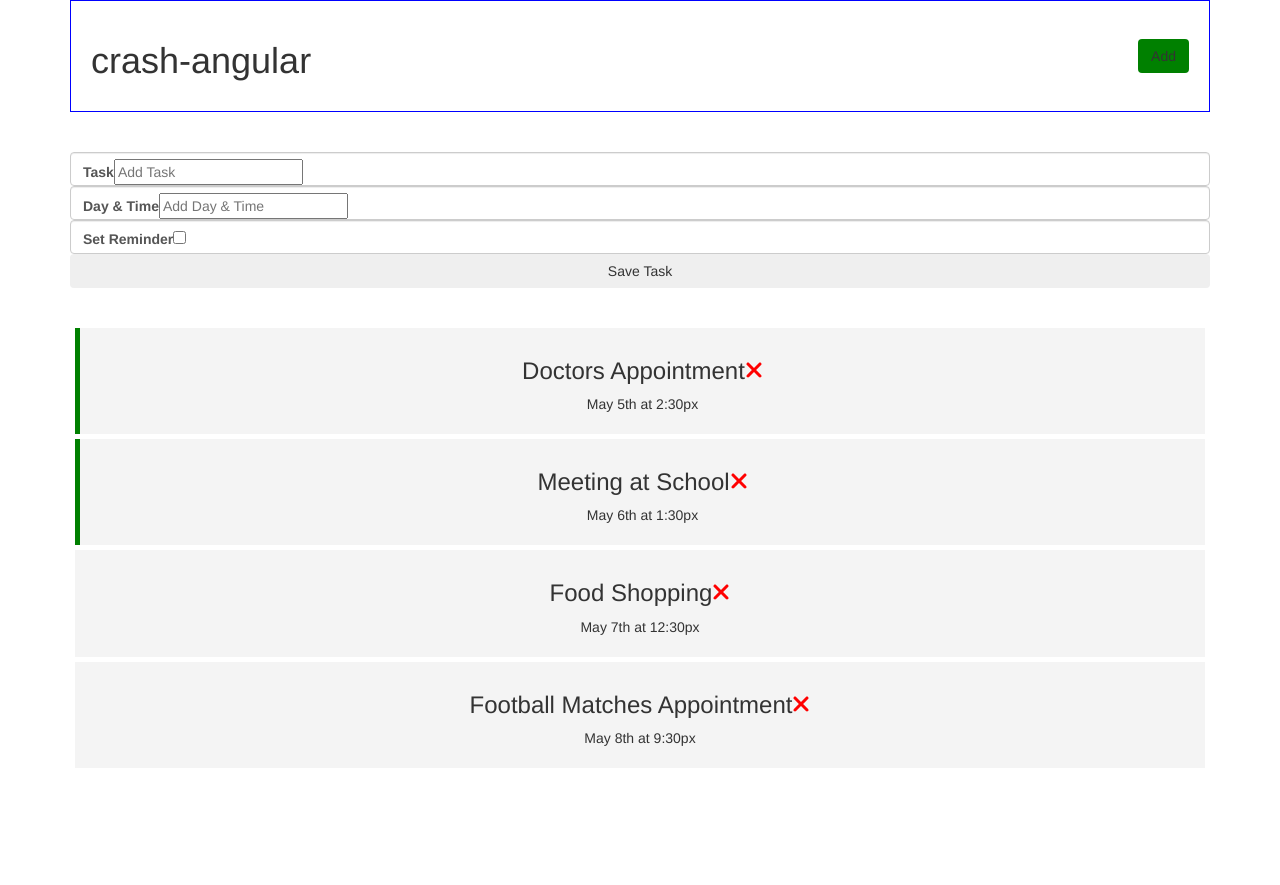
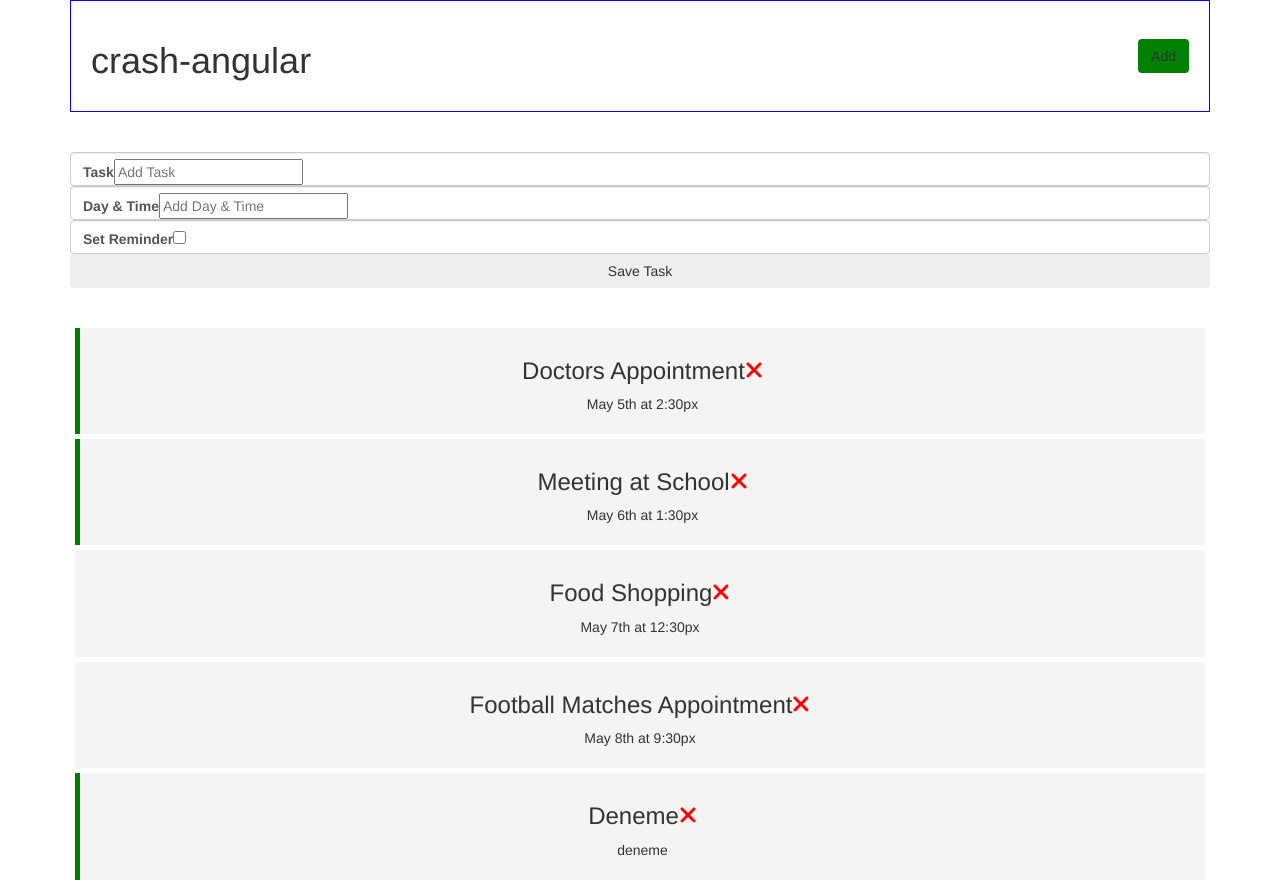
Before and after one commit to baykalgurbuz/crash-angular, an Angular app: page / in a window 1280 px wide. Before the commit the page ends 800 px from the top, so only its background shows below. Built offline with nearby package versions, Linux system fonts and the light colour scheme; data requests are answered from the project's data file.

Commit message:
Submit ,create task added.

```diff
--- a/db.json
+++ b/db.json
@@ -23,6 +23,12 @@
       "text": "Football Matches  Appointment",
       "day": "May 8th at 9:30px",
       "reminder": false
+    },
+    {
+      "text": "Deneme",
+      "day": "deneme",
+      "reminder": true,
+      "id": 5
     }
   ]
 }
--- a/src/app/app.module.ts
+++ b/src/app/app.module.ts
@@ -8,6 +8,7 @@ import { ButtonComponent } from './components/button/button.component';
 import { TasksComponent } from './components/tasks/tasks.component';
 import { TasksItemComponent } from './components/tasks-item/tasks-item.component';
 import { AddTaskComponent } from './components/add-task/add-task.component';
+import { FormsModule } from '@angular/forms';
 
 @NgModule({
   declarations: [
@@ -17,8 +18,9 @@ import { AddTaskComponent } from './components/add-task/add-task.component';
     TasksComponent,
     TasksItemComponent,
     AddTaskComponent,
+
   ],
-  imports: [BrowserModule, FontAwesomeModule, HttpClientModule],
+  imports: [BrowserModule, FontAwesomeModule, HttpClientModule, FormsModule],
   providers: [],
   bootstrap: [AppComponent],
 })
--- a/src/app/components/add-task/add-task.component.html
+++ b/src/app/components/add-task/add-task.component.html
@@ -1,16 +1,17 @@
-<form action="" class="add-form">
+<form action="" class="add-form" (ngSubmit)="onSubmit()">
   <div class="form-control">
     <label for="text">Task</label>
-    <input type="text" name="text" id="text" placeholder="Add Task">
+    <input type="text" name="text" [(ngModel)]="text" id="text" placeholder="Add Task">
   </div>
   <div class="form-control">
     <label for="day">Day & Time</label>
-    <input type="text" name="day" id="day" placeholder="Add Day & Time">
+    <input type="text" name="day" [(ngModel)]="day" id="day" placeholder="Add Day & Time">
   </div>
   <div class="form-control form-control-check">
     <label for="reminder">Set Reminder</label>
-    <input type="checkbox" name="reminder" id="reminder">
+    <input type="checkbox" name="reminder" [(ngModel)]="reminder" id="reminder">
   </div>
+
   <input type="submit" value="Save Task" class="btn btn-block" />
 
 </form>
--- a/src/app/components/add-task/add-task.component.ts
+++ b/src/app/components/add-task/add-task.component.ts
@@ -1,15 +1,33 @@
-import { Component, OnInit } from '@angular/core';
-
+import { Component, EventEmitter, OnInit, Output } from '@angular/core';
+import { Task } from 'src/app/Task';
 @Component({
   selector: 'app-add-task',
   templateUrl: './add-task.component.html',
   styleUrls: ['./add-task.component.css']
 })
 export class AddTaskComponent implements OnInit {
-
+  @Output() onAddTask:EventEmitter<Task>=new EventEmitter();
+  text:string='';
+  day:string='';
+  reminder:boolean=false;
   constructor() { }
 
   ngOnInit(): void {
   }
+  onSubmit(){
+    if (!this.text) {
+      alert("Please add a task");
+      return;
+    }
+    const newTask={
+      text:this.text,
+      day:this.day,
+      reminder:this.reminder
+    }
+    this.onAddTask.emit(newTask)
 
+    this.text='';
+    this.day='';
+    this.reminder=false;
+  }
 }
--- a/src/app/components/tasks/tasks.component.html
+++ b/src/app/components/tasks/tasks.component.html
@@ -1,4 +1,4 @@
-<app-add-task></app-add-task>
+<app-add-task (onAddTask)="addTask($event)"></app-add-task>
 <app-tasks-item  *ngFor="let task of tasks" [task]="task" (onDeleteTask)="deleteTask(task)" (onToggleReminder)="toggleReminder(task)">
 
 </app-tasks-item>
--- a/src/app/components/tasks/tasks.component.ts
+++ b/src/app/components/tasks/tasks.component.ts
@@ -21,4 +21,7 @@ export class TasksComponent implements OnInit {
     task.reminder= !task.reminder;
     this.taskService.updateTaskReminder(task).subscribe();
   }
+  addTask(task:Task){
+    this.taskService.addTask(task).subscribe((taks)=>this.tasks?.push(task));
+  }
 }
--- a/src/app/services/task.service.ts
+++ b/src/app/services/task.service.ts
@@ -27,4 +27,7 @@ export class TaskService {
     const url=`${this.apiUrl}/${task.id}`;
     return this.http.put<Task>(url,task,httpOptions);
   }
+  addTask(task:Task):Observable<Task>{
+    return this.http.post<Task>(this.apiUrl,task,httpOptions);
+  }
 }
```
